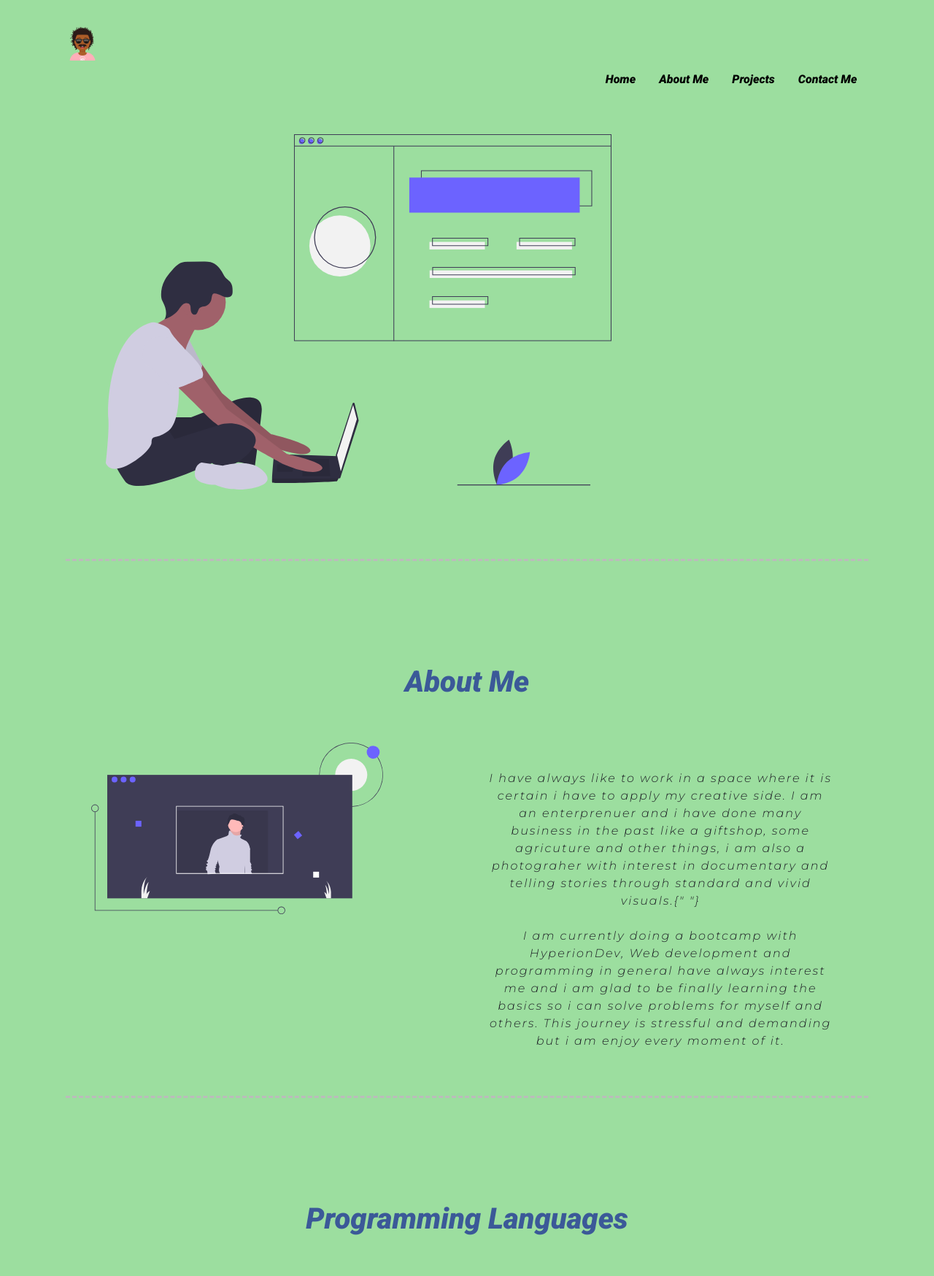
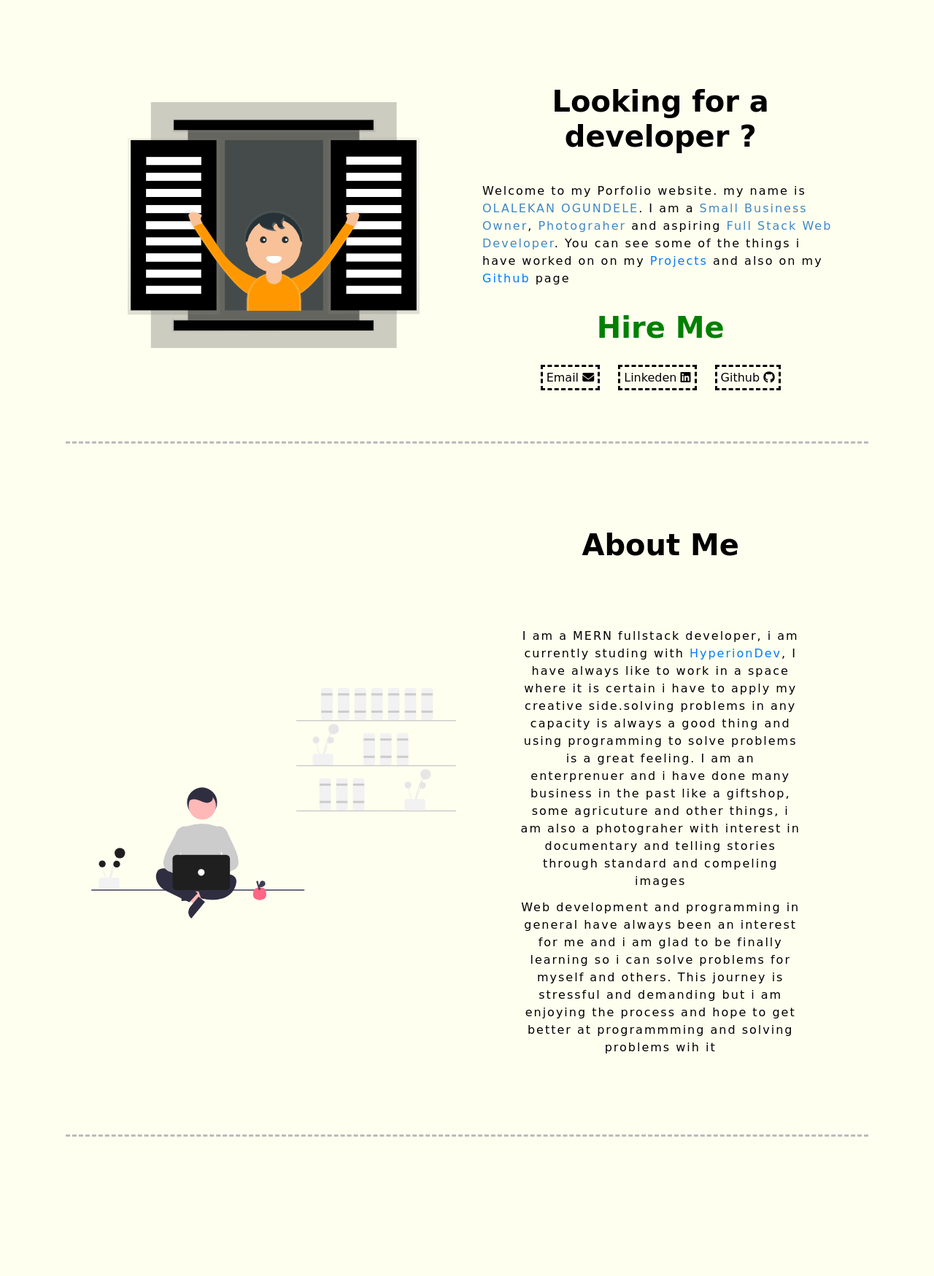
Before and after one commit to whoiskekeanyway/Ogundele_resume, a plain HTML site: page index.html in a window 1280 px wide. Shown: the top 1749 px of the page at 73% size. Drawn offline with nearby package versions, Linux system fonts and the light colour scheme; a web font is replaced by a local one.

Commit message:
first commit

```diff
--- a/index.html
+++ b/index.html
@@ -10,21 +10,22 @@
     <script src="https://ajax.googleapis.com/ajax/libs/jquery/3.5.1/jquery.min.js"></script>
     <script src="https://cdnjs.cloudflare.com/ajax/libs/popper.js/1.16.0/umd/popper.min.js"></script>
     <script src="https://maxcdn.bootstrapcdn.com/bootstrap/4.5.2/js/bootstrap.min.js"></script>
+    <script src='https://kit.fontawesome.com/a076d05399.js'></script>
     <link rel="stylesheet" type="text/css" href="styles.css">
 
 </head>
 
 <body>
     <button onclick="topFunction()" id="myBtn" title="Go to top">Top</button>
-    <header>
+    <!-- <header>
         <nav>
-            <!-- logo -->
+             logo
             <a class="navbar-brand" href="#homepage">
                 <div class="logo-image">
-                    <img src="profilepic.png" class="img-fluid">
+                    <img src="images/profilepic.png" class="img-fluid">
                 </div>
             </a>
-            <!-- Links -->
+             Links
             <ul class="nav justify-content-end">
                 <li class="nav-item">
                     <a class="nav-link" href="#homepage">Home</a>
@@ -40,33 +41,57 @@
                 </li>
             </ul>
         </nav>
-    </header>
+    </header> -->
     <!--Welcome Image-->
+    <div class="container-fluid">
+        <div class="row">
+            <div class="col-sm-6">
                 <div class="welcomediv">
-        <img src="welcome2.svg" class="welcomeImg">
+                    <img src="images/welcome2.svg" class="welcomeImg">
+                </div>
+            </div>
+            <div class="col-sm-6">
+                <div>
+                    <H1>Looking for a developer ?</H1>
+                    <p> Welcome to my Porfolio website. my name is <span style="color: #3F88C5"> OLALEKAN OGUNDELE</span>. I am a <span style="color: #3F88C5"> Small Business Owner</span>, <span style="color: #3F88C5"> Photograher</span> and aspiring
+                        <span style="color: #3F88C5"> Full Stack Web Developer</span>.
+                        You can see some of the things i have worked on on my
+                        <a href="#project">Projects </a>and also on my
+                        <a href="https://www.github.com/whoiskekeanyway">Github</i></a> page
+                    </p>
+                    <section id="hireme">
+                        <h1 id="hire">Hire Me</h1>
+                        <a class="hiremeicon"  href="mailto:whoiskekeanyway@outlook.com"> Email <i class="fa fa-envelope" aria-hidden="true"></i></a>
+                        <a class="hiremeicon2" href="https://www.linkedin.com/in/olalekan-ogundele-745029200/"> Linkeden <i class='fab fa-linkedin'></i></a>
+                        <a class="hiremeicon3" href="https://www.github.com/whoiskekeanyway"> Github <i class='fab fa-github'></i></a> <br>
+                    </section>
+                </div>
+            </div>
+        </div>
     </div><br>
     <hr class="dashed">
     <!--About me-->
     <div class="container-fluid" id="Aboutme">
-        <h1> About Me </h1>
         <div class="row">
             <div class="col-sm-6">
-                <img src="aboutme2.svg" id="aboutMeImage">
+                <img src="images/aboutme.svg" id="aboutMeImage">
             </div>
             <div class="col-sm-6">
+                <h1> About Me </h1>
                 <section id="aboutMe">
-                    <p>
+                    <p> I am a MERN fullstack developer, i am currently studing with <a href="https://www.hyperionDev.com">HyperionDev</i></a>,
                         I have always like to work in a space where it is certain i have to
-                        apply my creative side. I am an enterprenuer and i have done many
+                        apply my creative side.solving problems in any capacity is always a good thing and using programming to solve problems is a great feeling.
+                        I am an enterprenuer and i have done many
                         business in the past like a giftshop, some agricuture and other
                         things, i am also a photograher with interest in documentary and
-                        telling stories through standard and vivid visuals.{" "}
+                        telling stories through standard and compeling images<br>
                     <p>
-                        I am currently doing a bootcamp with HyperionDev, Web development
-                        and programming in general have always interest me and i am glad
-                        to be finally learning the basics so i can solve problems for
+                        Web development
+                        and programming in general have always been an interest for me and i am glad
+                        to be finally learning so i can solve problems for
                         myself and others. This journey is stressful and demanding but i
-                        am enjoy every moment of it.
+                        am enjoying the process and hope to get better at programmming and solving problems wih it
                     </p>
                 </section>
             </div>
@@ -75,31 +100,37 @@
     <hr class="dashed">
     <!--Programming Languages-->
     <div class="container-fluid" id="proglang">
-        <h1>Programming Languages </h1>
         <div class="row">
             <div class="col-sm-6">
                 <section class="language">
-                    <img src="html.svg" id="html" alt="">
-                    <img src="css.svg" id="css3" alt="">
-                    <img src="javascript.svg" id="javascript" alt="">
+                    <img src="images/html.svg" id="html" alt="">
+                    <img src="images/css.svg" id="css3" alt="">
+                    <img src="images/javascript.svg" id="javascript" alt="">
                     <!-- <img src="react.png" id="react" alt=""> -->
-                    <img src="github.png" alt="" id="github">
-                    <img src="boobstrap.svg" alt="" id="bootstrap">
-                    <img src="jquery.svg" alt="" id="jquery">
+                    <img src="images/github.png" alt="" id="github">
+                    <img src="images/boobstrap.svg" alt="" id="bootstrap">
+                    <img src="images/jquery.svg" alt="" id="jquery">
                 </section>
             </div>
             <div class="col-sm-6">
+                <h1></h1>
                 <section class="moreinfo">
-                    <p>I started with HTML and CSS with Hyperion and it was an amazing ezperiece learning the basic, i
-                        am able to code and develop responsive websites with HTML and CSS. Boobstrap is also good with
+                    <p>I started with HTML and CSS with Hyperion and it was an amazing ezperiece learning the basic,
+                        i
+                        am able to code and develop responsive websites with HTML and CSS. Boobstrap is also good
+                        with
                         responsive websites and i can also use it to add a lot of functionality and help user solve
                         problems with all these.</p>
-                    <p>I know a little bit of javascript and i can definitely apply it to even add more functionality.
+                    <p>I know a little bit of javascript and i can definitely apply it to even add more
+                        functionality.
                         solve clients problems and beauty to my webpages and i am still learning because i love
-                        javascript and i belief understanding it fully will give me a lot of edge and would also make
+                        javascript and i belief understanding it fully will give me a lot of edge and would also
+                        make
                         work easier for me.i am currently learning React, Nodejs and Express because as a Full Stack
-                        Developer, i know i meed to combine front-end and back end to be able to help my clients. I have
-                        learn how to use git and github, this is needed and compulsory to show off my past projects and
+                        Developer, i know i meed to combine front-end and back end to be able to help my clients. I
+                        have
+                        learn how to use git and github, this is needed and compulsory to show off my past projects
+                        and
                         also work with other developers.</p>
                 </section>
             </div>
@@ -111,40 +142,17 @@
         <h1> Projects </h1>
         <div class="row">
             <div class="col-sm-6">
-                <h3>Calculator</h3>
+                <h1>Calculator</h1>
                 <p>click below to
                     check out the function</p>
                 <a href="https://testcalculator.netlify.app/" class="button1">Click Here</a>
             </div>
             <div class="col-sm-6">
-                <h3>Online Store</h3>
+                <h1>Online Store</h1>
                 <p>Online Store with Add to cart functionality</p>
                 <a href="https://testonlinestore.netlify.app/" class="button1">Click Here</a>
             </div>
 
-        </div>
-    </div>
-    <hr class="dashed">
-    <!-- Contact Details-->
-    <div class="container-fluid" id="contactme">
-        <h1> Hire Me</h1>
-        <div class="row">
-            <div class="col-md-6 ">
-                <p> Phone Number - 0660789551</p>
-                <p> Email Addresss - <a href="mailto:whoiskekeanyway@outlook.com">Email Me </a></p>
-                <details>
-                    <summary> Contact Address</summary>
-                    Visit us at:<br>
-                    Example.com<br>
-                    1 Bompas Rd<br>
-                    Dunkeld West,<br>
-                    Randburg, 2196
-                    </p>
-                </details>
-            </div>
-            <div class="col-md-6">
-                <img src="address2.svg" class="welcomeImg">
-            </div>
         </div>
     </div>
     <hr class="dashed">
--- a/styles.css
+++ b/styles.css
@@ -1,48 +1,75 @@
 @import url("https://fonts.googleapis.com/css2?family=Montserrat:ital,wght@1,300&display=swap");
 @import url("https://fonts.googleapis.com/css2?family=Montserrat:ital,wght@1,300&family=Roboto:ital,wght@1,900&display=swap");
+@import url('https://fonts.googleapis.com/css2?family=Goldman&display=swap');
+@import url('https://fonts.googleapis.com/css2?family=Goldman:wght@700&display=swap');
 
 body {
-  background-color: #9cde9f;
+  background-color:ivory;
   margin-top: 3%;
   margin-left: 7%;
   margin-right: 7%;
   margin-bottom: 7%;
+  font-family: 'Goldman', cursive;
 }
+#hire {
+  color: green;
+}
+
+#hireme {
+  align-items: center;
+  text-align: center;
+
+}
+
+
+.hiremeicon {
+  border: dashed;
+  color: black;
+  padding: 5px;
+  text-align: center;
+  justify-content: space-between;
+  margin: 10px;
+}
+.hiremeicon2 {
+  border: dashed;
+  color: black;
+  padding: 5px;
+  text-align: center;
+  justify-content: space-between;
+  margin: 10px;
+}
+
+.hiremeicon3 {
+  border: dashed;
+  color: black;
+  padding: 5px;
+  text-align: center;
+  justify-content: space-between;
+  margin: 10px;
+}
+
 
 html {
   scroll-behavior: smooth;
 }
 
-.logo-image {
-  width: 46px;
-  height: 46px;
-  overflow: hidden;
-  margin-top: -6px;
-}
 
-.navbar-nav {
-  padding: 1%;
-  justify-content: space-between;
-}
-
-.nav-link {
-  font-family: "Roboto", sans-serif;
-  color: black;
-}
 h1 {
   text-align: center;
   padding: 5%;
-  font-family: "Roboto", sans-serif;
-  color: #3b5998;
+  font-family: 'Goldman', cursive;
+  color: black;
+  font-weight: 700;
 
 }
 
 p {
-  font-family: "Montserrat", sans-serif;
+  font-family: 'Goldman', cursive;
   letter-spacing: 2px;
   margin: 0 auto;
-  padding: 12px;
+  padding: 6px;
   white-space: normal;
+  color: black;
 }
 
 hr.dashed {
@@ -50,27 +77,27 @@ hr.dashed {
 }
 
 .welcomediv {
-  align-content: center;
-  padding: 5%;
+  padding: 10%;
 }
 
 .welcomeImg {
-  width: 70%;
+  width: 100%;
   height: 100%;
 }
 
-#aboutMe {
-  margin-top: 5%;
-  text-align: center;
+#proglang {
+  padding: 10%;
+
 }
 
-.moreinfo {
-  margin-top: 5%;
+#aboutMe,  #moreinfo {
+  padding: 10%;
   text-align: center;
 }
 
 #aboutMeImage {
-  width: 400px;
+  width: 100%;
+  height: 100%;
 
 }
 
@@ -90,11 +117,11 @@ hr.dashed {
 #bootstrap,
 #github,
 #jquery {
-  width: 200px;
-  height: 200px;
+  width: 180px;
+  height: 180px;
 }
 .button1 {
-  background-color: #1c87c9;
+  background-color: gray;
   border: none;
   color: white;
   padding: 10px 14px;
@@ -104,10 +131,11 @@ hr.dashed {
   font-size: 15px;
   margin: 4px 2px;
   cursor: pointer;
+  font-family: 'Goldman', cursive;
 }
 
 .button1:hover {
-  background-color: wheat;
+  background-color: whitesmoke;
 }
 
 #myBtn {
@@ -119,15 +147,16 @@ hr.dashed {
   font-size: 18px;
   border: none;
   outline: none;
-  background-color: rgb(17, 5, 63);
-  color: white;
+  background-color: black;
+  color: ivory;
   cursor: pointer;
-  padding: 15px;
-  border-radius: 4px;
+  padding: 20px;
+  border-radius: 0px;
+  font-family: 'Goldman', cursive;
 }
 
 #myBtn:hover {
-  background-color: #555;
+  background-color: black;
 }
 #myBtn:after {
   content: ' \21E1';
```
Also changed, not shown: Images/aboutme.svg (added), Images/address.svg (renamed from address.svg), Images/address2.svg (renamed from address2.svg), Images/boobstrap.svg (renamed from boobstrap.svg), Images/css.svg (renamed from css.svg), Images/github.png (renamed from github.png), Images/html.svg (renamed from html.svg), Images/javascript.svg (renamed from javascript.svg), Images/jquery.svg (renamed from jquery.svg), Images/profilepic.png (renamed from profilepic.png), Images/projectone.png (renamed from projectone.png), Images/react.png (renamed from react.png), Images/welcome2.svg (added), aboutme.svg (deleted), 3 more files. Lines whose indentation alone changed are shown as unchanged.
